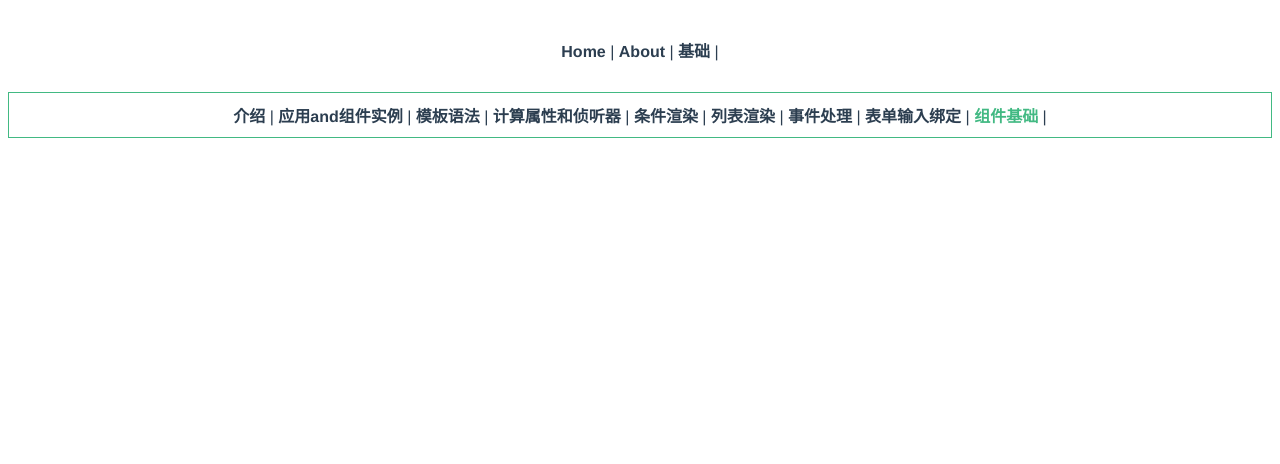
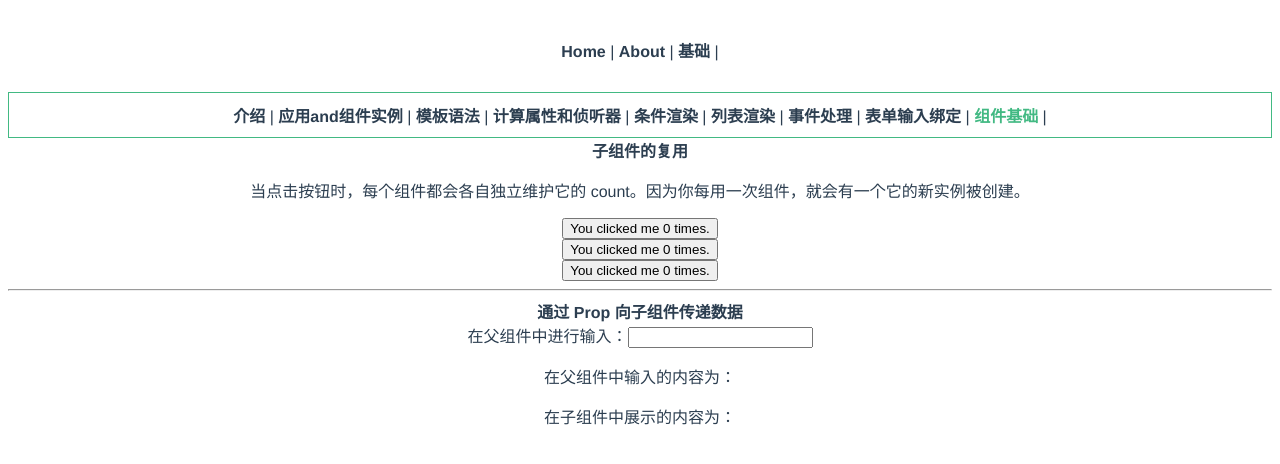
Before and after one commit to zhaoxin311/Vue3_demo, a Vue app: page /zujian in a window 1280 px wide. Shown: the top 464 px of the page. Built offline with nearby package versions, Linux system fonts and the light colour scheme.

Commit message:
组件基础

```diff
--- /dev/null
+++ b/src/views/jichu/zizujian.vue
@@ -0,0 +1,18 @@
+<template>
+  <div class="zujian">
+    <button v-on:click="count++">You clicked me {{ count }} times.</button>
+  </div>
+</template>
+<script>
+import { ref } from "vue";
+export default {
+  name: "Zujian",
+  components: {},
+  setup() {
+    const count = ref(0);
+    return {
+      count,
+    };
+  },
+};
+</script>
--- /dev/null
+++ b/src/views/jichu/zizujiantwo.vue
@@ -0,0 +1,23 @@
+<template>
+  <div class="zujian">
+    在子组件中展示的内容为：
+    <span>{{ contact }}</span>
+  </div>
+</template>
+<script>
+import { ref } from "vue";
+export default {
+  name: "Zujian",
+  components: {},
+  // props: {
+  //   contact: String,
+  // },  //两种写法均可
+  props: ["contact"],
+  setup() {
+    const count = ref(0);
+    return {
+      count,
+    };
+  },
+};
+</script>
--- a/src/views/jichu/zujian.vue
+++ b/src/views/jichu/zujian.vue
@@ -1,12 +1,32 @@
 <template>
-  <div class="zujian"></div>
+  <div class="zujian">
+    <strong>子组件的复用</strong>
+    <p>
+      当点击按钮时，每个组件都会各自独立维护它的
+      count。因为你每用一次组件，就会有一个它的新实例被创建。
+    </p>
+    <Zizujian></Zizujian>
+    <Zizujian></Zizujian>
+    <Zizujian></Zizujian>
+    <hr />
+    <strong>通过 Prop 向子组件传递数据</strong><br />
+    在父组件中进行输入：<input type="text" name="" id="" v-model="contact" />
+    <p>在父组件中输入的内容为：{{ contact }}</p>
+    <Zizujiantwo :contact="contact"></Zizujiantwo>
+  </div>
 </template>
 <script>
+import Zizujian from "./zizujian.vue";
+import Zizujiantwo from "./zizujiantwo.vue";
+import { ref } from "vue";
 export default {
   name: "Zujian",
-  components: {},
+  components: { Zizujian, Zizujiantwo },
   setup() {
-    return {};
+    const contact = ref("");
+    return {
+      contact,
+    };
   },
 };
 </script>
```
